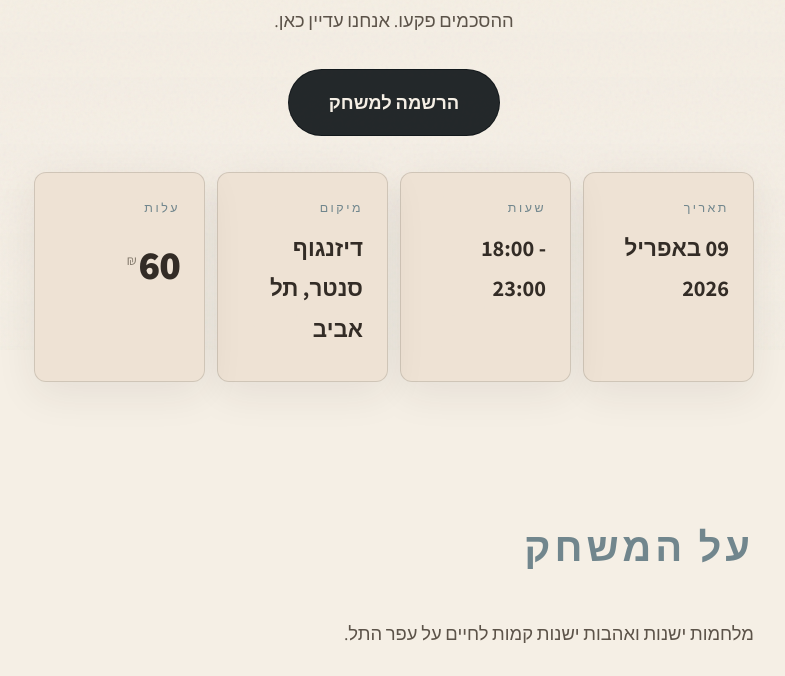
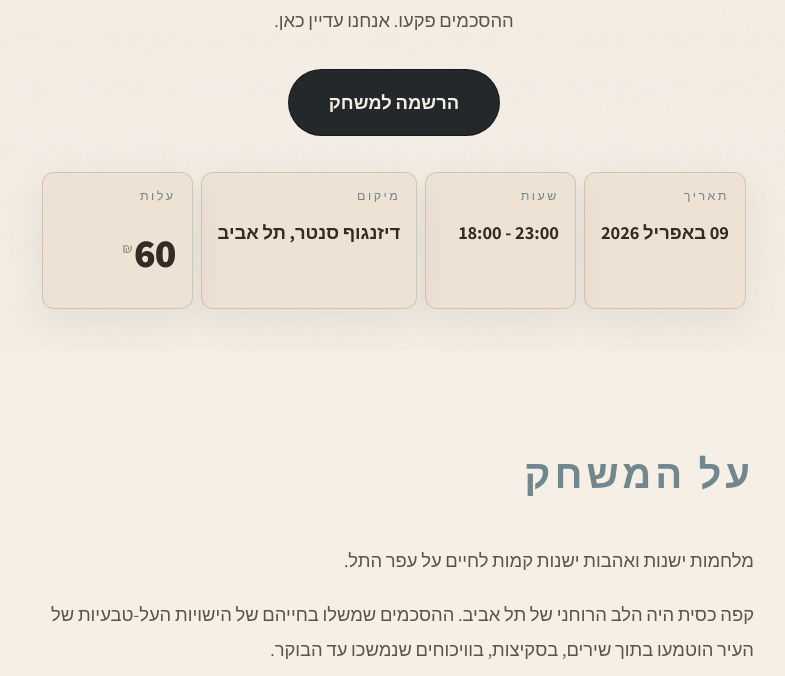
Before and after one commit to gmyuval/center-larp, a Django app: page / in a window 1280 px wide. Shown: the part 450-1126 px from the top of the page, without its empty margins (246-1031 px from the left). Run offline with Django 5.2, Linux system fonts and the light colour scheme; parts of the project's set-up code (start-up, migrations or seed data) failed here and were passed over; some web fonts are replaced.

Commit message:
Fix hours wrapping: nowrap, smaller title, tighter card padding
- Logistics card titles: white-space nowrap, font-size --fs-body-lg
  (prevents hours "18:00 - 23:00" from wrapping to two lines)
- Card padding: reduced to sm/md for tighter fit
- Grid gap: reduced to --space-xs
- Section side padding: reduced to --space-xs

Co-Authored-By: Claude Opus 4.6 (1M context) <noreply@anthropic.com>

```diff
--- a/static/css/landing.css
+++ b/static/css/landing.css
@@ -32,12 +32,22 @@
   padding-block: var(--space-sm) clamp(2rem, 5vw, 3.5rem);
   max-width: var(--container-main);
   margin-inline: auto;
+  padding-inline: var(--space-xs);
 }
 
 /* ── Logistics 4-column grid ── */
 .meta-grid--four {
   grid-template-columns: repeat(2, 1fr);
-  gap: var(--space-sm);
+  gap: var(--space-xs);
+}
+
+.meta-grid--four .card {
+  padding: var(--space-sm) var(--space-md);
+}
+
+.meta-grid--four .card__title {
+  white-space: nowrap;
+  font-size: var(--fs-body-lg);
 }
 
 /* ── Price inline (inside logistics card) ── */
```
